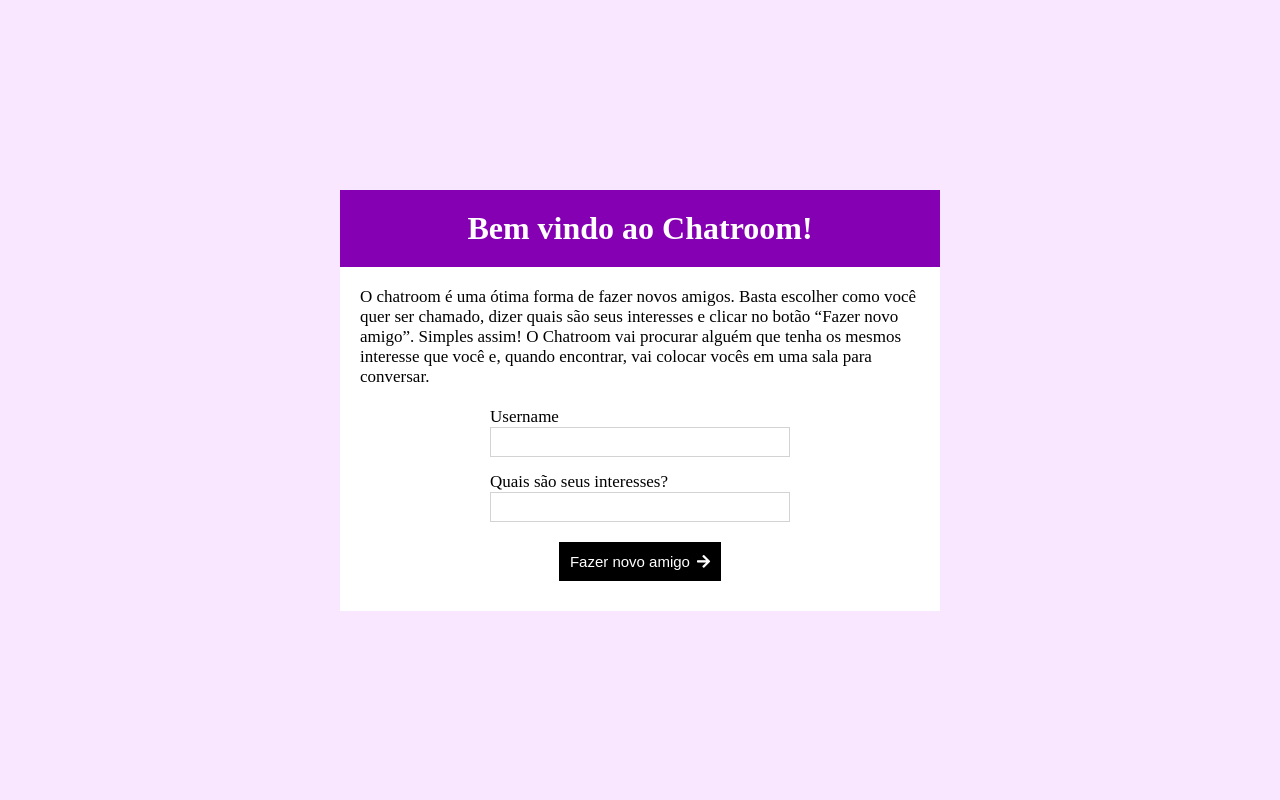
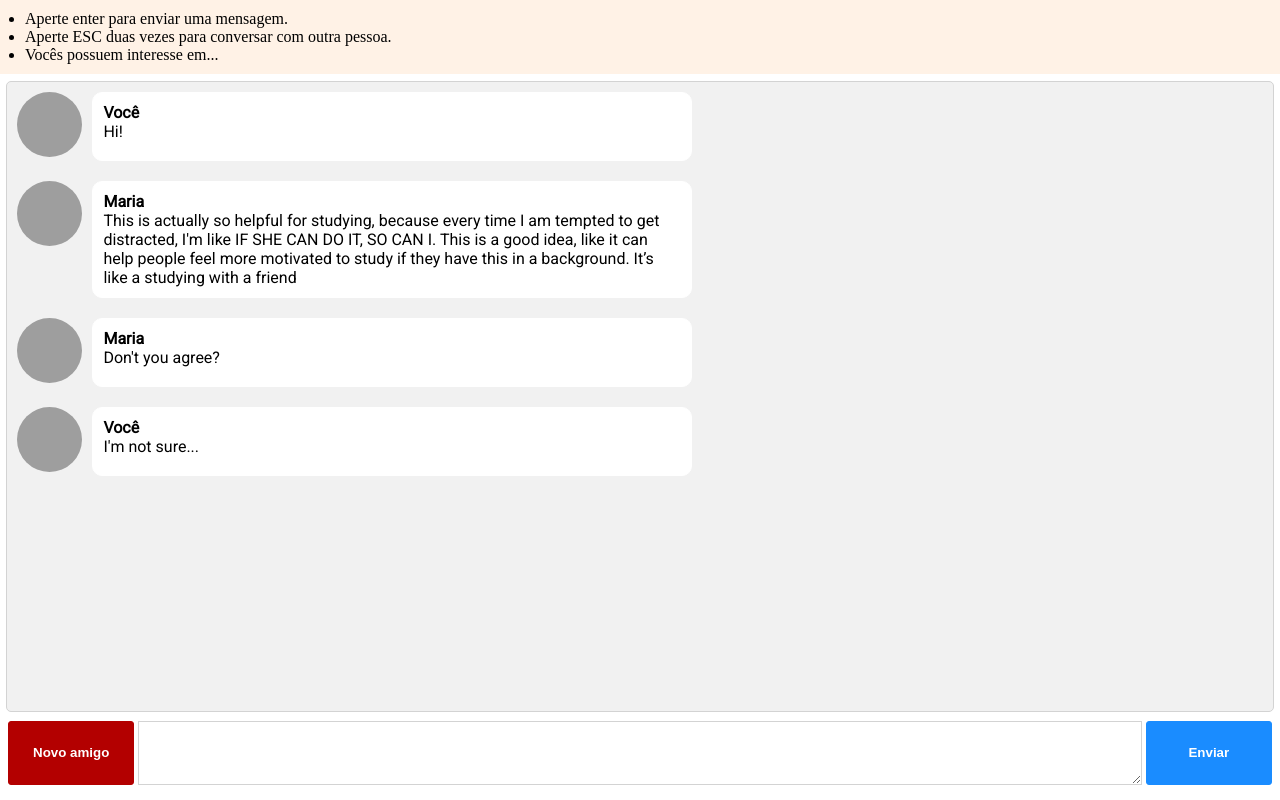
Before and after one commit to a-medeiros/chat-app, a React (Create React App) app in the folder client/: page /chat in a window 1280 px wide. Built offline with nearby package versions, Linux system fonts and the light colour scheme; grey boxes are pictures that could not be loaded.

Commit message:
Criando chat

```diff
--- a/client/public/index.html
+++ b/client/public/index.html
@@ -24,6 +24,9 @@
       work correctly both with client-side routing and a non-root public URL.
       Learn how to configure a non-root public URL by running `npm run build`.
     -->
+    <link rel="preconnect" href="https://fonts.googleapis.com">
+    <link rel="preconnect" href="https://fonts.gstatic.com" crossorigin>
+    <link href="https://fonts.googleapis.com/css2?family=Roboto&display=swap" rel="stylesheet">
     <link rel="stylesheet" href="https://use.fontawesome.com/releases/v5.15.3/css/all.css" integrity="sha384-SZXxX4whJ79/gErwcOYf+zWLeJdY/qpuqC4cAa9rOGUstPomtqpuNWT9wdPEn2fk" crossorigin="anonymous">
     <title>React App</title>
   </head>
--- a/client/src/App.js
+++ b/client/src/App.js
@@ -1,10 +1,17 @@
 import React from "react";
 import Home from "./pages/Home/Home";
+import Chat from "./pages/Chat/Chat";
+import { BrowserRouter as Router, Route, Switch } from "react-router-dom";
 
 function App() {
   return (
     <div className="App">
-      <Home />
+      <Router>
+        <Switch>
+          <Route path="/" exact component={Home} />
+          <Route path="/chat" component={Chat}/>
+        </Switch>
+      </Router>
     </div>
   );
 }
--- /dev/null
+++ b/client/src/pages/Chat/Chat.css
@@ -0,0 +1,9 @@
+.username-and-message-div {
+    background-color: white;
+    border: 1px solid white;
+    border-radius: 10px;
+    padding: 10px;
+    min-height: 100%;
+    width: 600px;
+    margin-left: 10px;
+}
--- /dev/null
+++ b/client/src/pages/Chat/Chat.js
@@ -0,0 +1,170 @@
+import React from "react";
+import "./Chat.css";
+import styled from "styled-components";
+
+const Chat = () => {
+    return(
+        <MainDiv>
+            <Notice>
+                <ul>
+                    <li>Aperte enter para enviar uma mensagem.</li>
+                    <li>Aperte ESC duas vezes para conversar com outra pessoa.</li>
+                    <li>Vocês possuem interesse em...</li>
+                </ul>
+            </Notice>
+            <ChatDiv>
+                <ChatScreen>
+                    <Message>
+                        <div className="user-photo">
+                            <ProfilePhoto src="https://external-content.duckduckgo.com/iu/?u=https%3A%2F%2Fimages.pexels.com%2Fphotos%2F220453%2Fpexels-photo-220453.jpeg%3Fauto%3Dcompress%26cs%3Dtinysrgb%26dpr%3D1%26w%3D500&f=1&nofb=1" />
+                        </div>
+                        <div className="username-and-message-div">
+                            <Me>Você</Me>
+                            <MessageContent>Hi!</MessageContent>
+                        </div>
+                    </Message>
+                    <Message>
+                        <div className="user-photo">
+                            <ProfilePhoto src="https://external-content.duckduckgo.com/iu/?u=https%3A%2F%2Fwww.rd.com%2Fwp-content%2Fuploads%2F2017%2F09%2F01-shutterstock_476340928-Irina-Bg.jpg&f=1&nofb=1" />
+                        </div>
+                        <div className="username-and-message-div">
+                            <StrangerUsername>Maria</StrangerUsername>
+                            <MessageContent>This is actually so helpful for studying, because every time I am tempted to get distracted, I'm like IF SHE CAN DO IT, SO CAN I. This is a good idea, like it can help people feel more motivated to study if they have this in a background. It’s like a studying with a friend </MessageContent>
+                        </div>
+                    </Message>
+                    <Message>
+                        <div className="user-photo">
+                            <ProfilePhoto src="https://external-content.duckduckgo.com/iu/?u=https%3A%2F%2Fwww.rd.com%2Fwp-content%2Fuploads%2F2017%2F09%2F01-shutterstock_476340928-Irina-Bg.jpg&f=1&nofb=1" />
+                        </div>
+                        <div className="username-and-message-div">
+                            <StrangerUsername>Maria</StrangerUsername>
+                            <MessageContent>Don't you agree?</MessageContent>
+                        </div>
+                    </Message>
+                    <Message>
+                        <div className="user-photo">
+                            <ProfilePhoto src="https://external-content.duckduckgo.com/iu/?u=https%3A%2F%2Fimages.pexels.com%2Fphotos%2F220453%2Fpexels-photo-220453.jpeg%3Fauto%3Dcompress%26cs%3Dtinysrgb%26dpr%3D1%26w%3D500&f=1&nofb=1" />
+                        </div>
+                        <div className="username-and-message-div">
+                            <Me>Você</Me>
+                            <MessageContent>I'm not sure...</MessageContent>
+                        </div>
+                    </Message>
+                </ChatScreen>
+                <SubmitMessageForm>
+                    <FindNewFriendButton>Novo amigo</FindNewFriendButton>
+                    <MessageInput data-testid="message-input" />
+                    <SubmitMessageButton type="submit" data-testid="submit-message-button">Enviar</SubmitMessageButton>
+                </SubmitMessageForm>
+            </ChatDiv>
+        </MainDiv>
+    )
+}
+
+export default Chat;
+
+const MainDiv = styled.div`
+    display: flex;
+    flex-direction: column;
+`
+const ChatDiv = styled.div`
+    width: 100%;
+    height: 90vh;
+    display: flex;
+    flex-direction: column;
+    align-items: center;
+`
+
+const ChatScreen = styled.div`
+    width: 99%;
+    height: 90%;
+    display: flex;
+    flex-direction: column;
+    align-items: start;
+    border-radius: 5px;
+    padding: 10px;
+    margin: 7px;
+    background-color: #f1f1f1;
+    border: 1px solid lightgrey;
+`
+
+const Notice = styled.div`
+    display: flex;
+    padding: 10px;
+    background-color: #fff2e6;
+    ul {
+        padding-left: 15px;
+    }
+`
+
+const Message = styled.div`
+    display: flex;
+    align-items: start;
+    margin-bottom: 20px;
+    min-width: 40px;
+    font-family: 'Roboto', sans-serif;
+`
+
+const SubmitMessageForm = styled.form`
+    display: flex;
+    width: 99%;
+    height: 70px;
+    margin-bottom: 7px;
+`
+
+const FindNewFriendButton = styled.button`
+    width: 10%;
+    margin: 2px;
+    cursor: pointer;
+    background-color: #b30000;
+    border: 1px solid #b30000;
+    border-radius: 3px;
+    color: white;
+    font-weight: bolder;
+    :hover {
+        background-color: #cc0000;
+        border: 1px solid #cc0000;
+    }
+`
+
+const MessageInput = styled.textarea`
+    width: 80%;
+    border: 1px solid lightgrey;
+    padding: 5px;
+    outline: none;
+    font-size: 15px;
+    margin: 2px;
+    font-family: 'Roboto', sans-serif;
+`
+
+const SubmitMessageButton = styled.button`
+    width: 10%;
+    margin: 2px;
+    cursor: pointer;
+    background-color: #1a8cff;
+    border: 1px solid #1a8cff;
+    border-radius: 3px;
+    color: white;
+    font-weight: bolder;
+    :hover {
+        background-color: #3399ff;
+        border: 1px solid #3399ff;
+    }
+`
+
+const Me = styled.span`
+    font-weight: bold;
+`
+
+const StrangerUsername = styled.span`
+    font-weight: bold;
+`
+
+const MessageContent = styled.p``
+
+const ProfilePhoto = styled.img`
+    width: 65px;
+    height: 65px;
+    object-fit: cover;
+    border-radius: 100%;
+`
```
Also changed, not shown: 1 other file (tests, documents, lock files or other folders).
